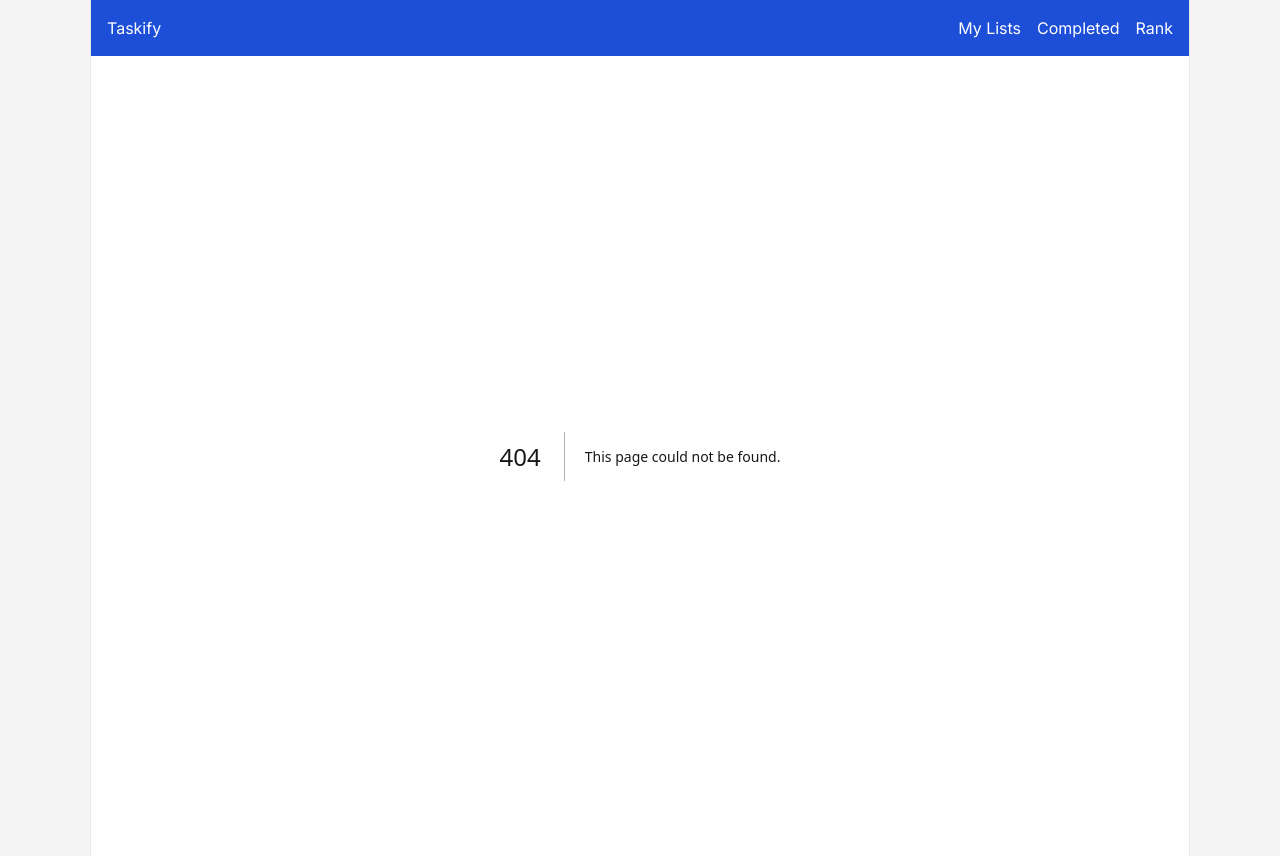
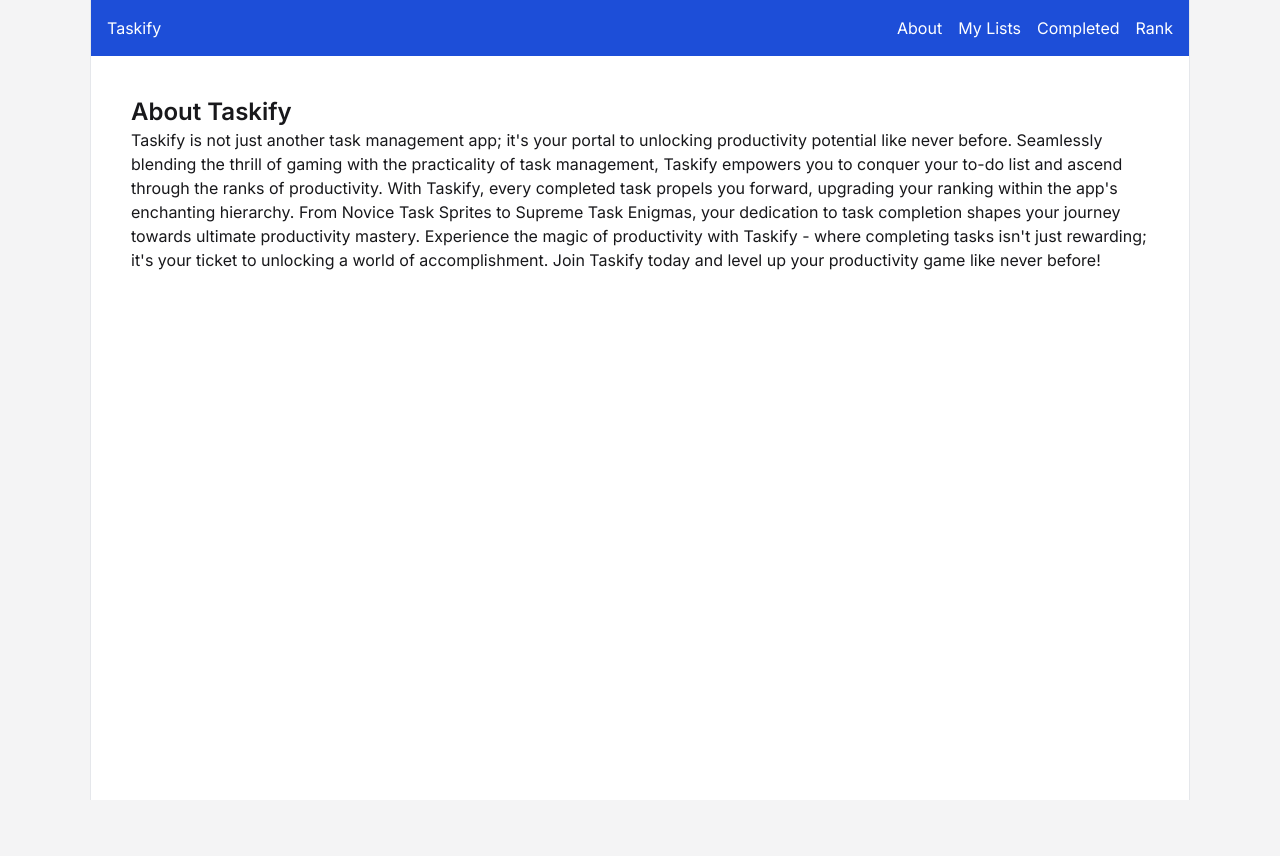
Before and after one commit to Ekpenga9000/taskify, a Next.js app: page /about in a window 1280 px wide. Before the commit this address had no page. After the commit the page ends 800 px from the top, so only its background shows below. Built offline with nearby package versions, Linux system fonts and the light colour scheme.

Commit message:
Add about page to application

```diff
--- /dev/null
+++ b/src/app/about/page.tsx
@@ -0,0 +1,25 @@
+import React from "react";
+
+const page = () => {
+  return (
+    <section className="p-10">
+      <h1 className="text-2xl font-semibold">About Taskify</h1>
+      <p>
+        Taskify is not just another task management app; it's your portal to
+        unlocking productivity potential like never before. Seamlessly blending
+        the thrill of gaming with the practicality of task management, Taskify
+        empowers you to conquer your to-do list and ascend through the ranks of
+        productivity. With Taskify, every completed task propels you forward,
+        upgrading your ranking within the app's enchanting hierarchy. From
+        Novice Task Sprites to Supreme Task Enigmas, your dedication to task
+        completion shapes your journey towards ultimate productivity mastery.
+        Experience the magic of productivity with Taskify - where completing
+        tasks isn't just rewarding; it's your ticket to unlocking a world of
+        accomplishment. Join Taskify today and level up your productivity game
+        like never before!
+      </p>
+    </section>
+  );
+};
+
+export default page;
--- a/src/app/page.tsx
+++ b/src/app/page.tsx
@@ -1,20 +1,14 @@
 import Image from "next/image";
+import Dashboard from "@/components/Dashboard";
 
 export default function Home() {
   return (
-    <main className="flex min-h-screen flex-col items-center justify-between p-24">
-      <header>
-        <h1 className="text-6xl font-bold">Welcome to my Todo List</h1>
-        <Image
-          src="/todo-list.svg"
-          alt="Todo List"
-          width={300}
-          height={300}
-        />
-      </header>
+    <main className="min-h-screen p-10">
+      <h1 className="text-6xl font-bold">Welcome to Taskify</h1>
+      <p className="text-xl mt-4">Your enchanted realm of task mastery</p>
       <section>
-
-       </section>
+        <Dashboard />
+      </section>
     </main>
   );
 }
--- a/src/components/Dashboard.tsx
+++ b/src/components/Dashboard.tsx
@@ -0,0 +1,9 @@
+import React from 'react'
+
+const Dashboard = () => {
+  return (
+    <div>Dashboard</div>
+  )
+}
+
+export default Dashboard
--- a/src/components/Header.tsx
+++ b/src/components/Header.tsx
@@ -7,6 +7,9 @@ const Header = () => {
       <nav className="flex justify-between">
         <Link href={"/"}>Taskify</Link>
         <ul className="flex space-x-4">
+          <li>
+            <Link href="/about">About</Link>
+          </li>
           <li>
             <Link href="/list">My Lists</Link>
           </li>
```
